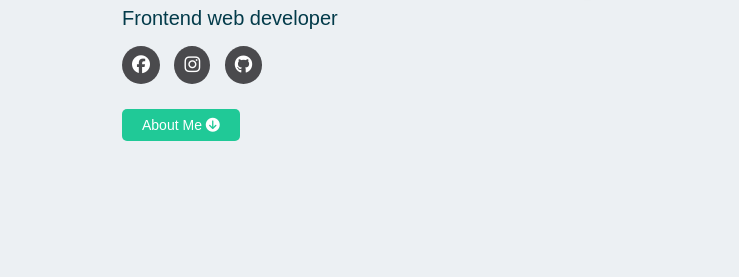
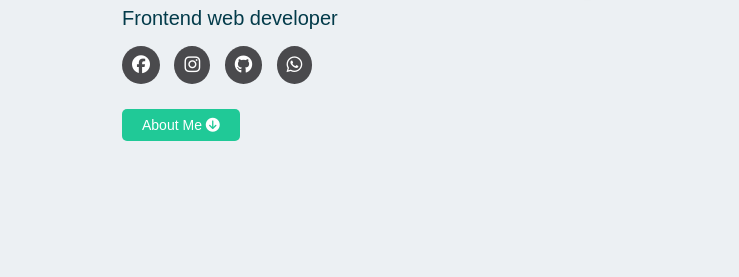
Before and after one commit to zizoelsadany/My-port-folio.com, a plain HTML site: page index.html in a window 1280 px wide. Shown: the part 380-657 px from the top of the page, 0-739 px from the left. Drawn offline with Linux system fonts and the light colour scheme.

Commit message:
Update index.html

```diff
--- a/index.html
+++ b/index.html
@@ -61,6 +61,9 @@ $(document).ready(function(){
                             <i class="fa-brands fa-instagram"></i>
                         <a href="https://github.com/zizoelsadany" target="_blank">
                             <i class="fa-brands fa-github"></i>
+                        <a href="https://wa.me/qr/4AZ75PODOAIVO1"target="_blank">
+                        <i class="fa-brands fa-whatsapp">‌</i>
+                        </a>
                         </a>
                         </a>
                         </a>
```
